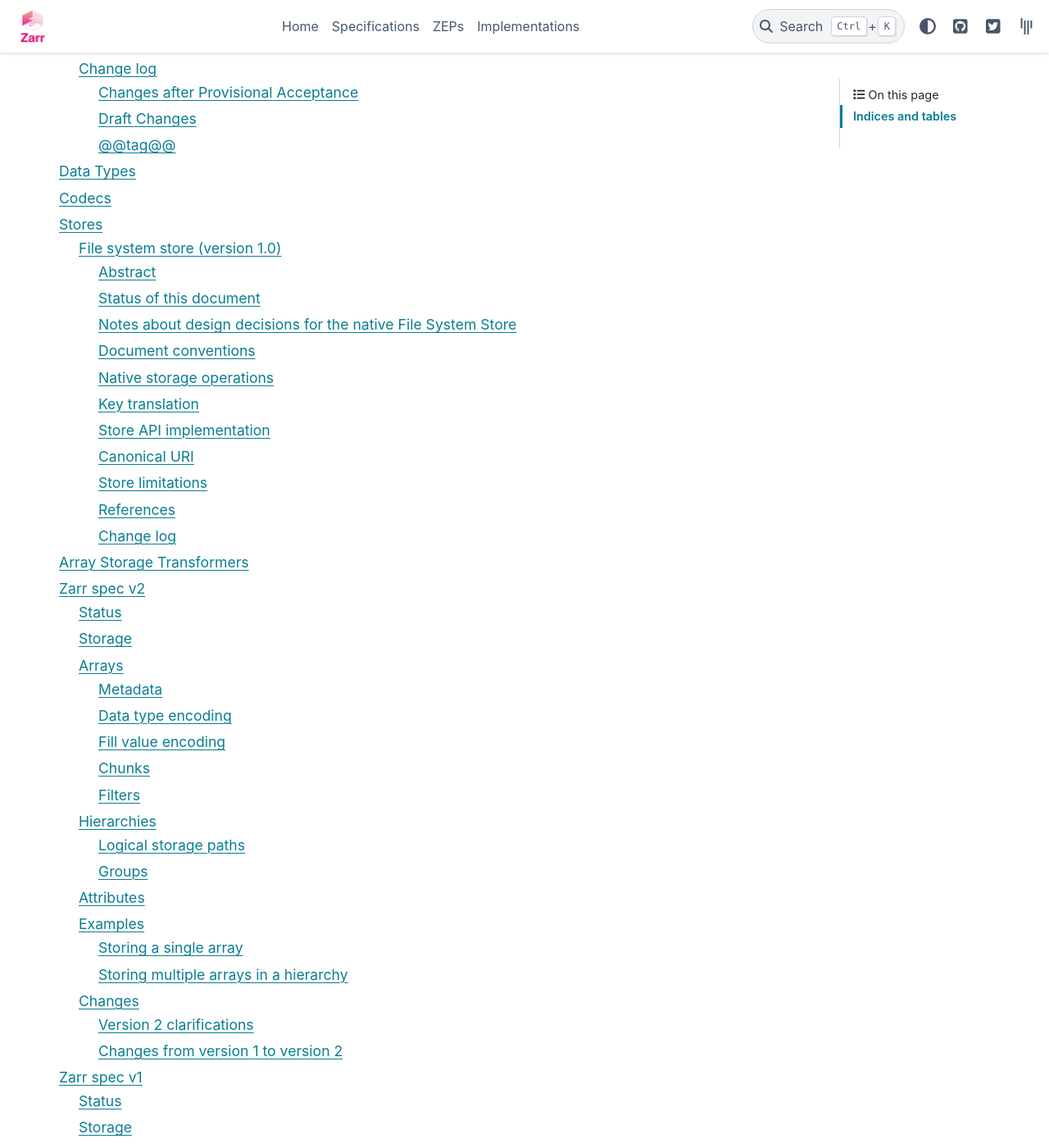
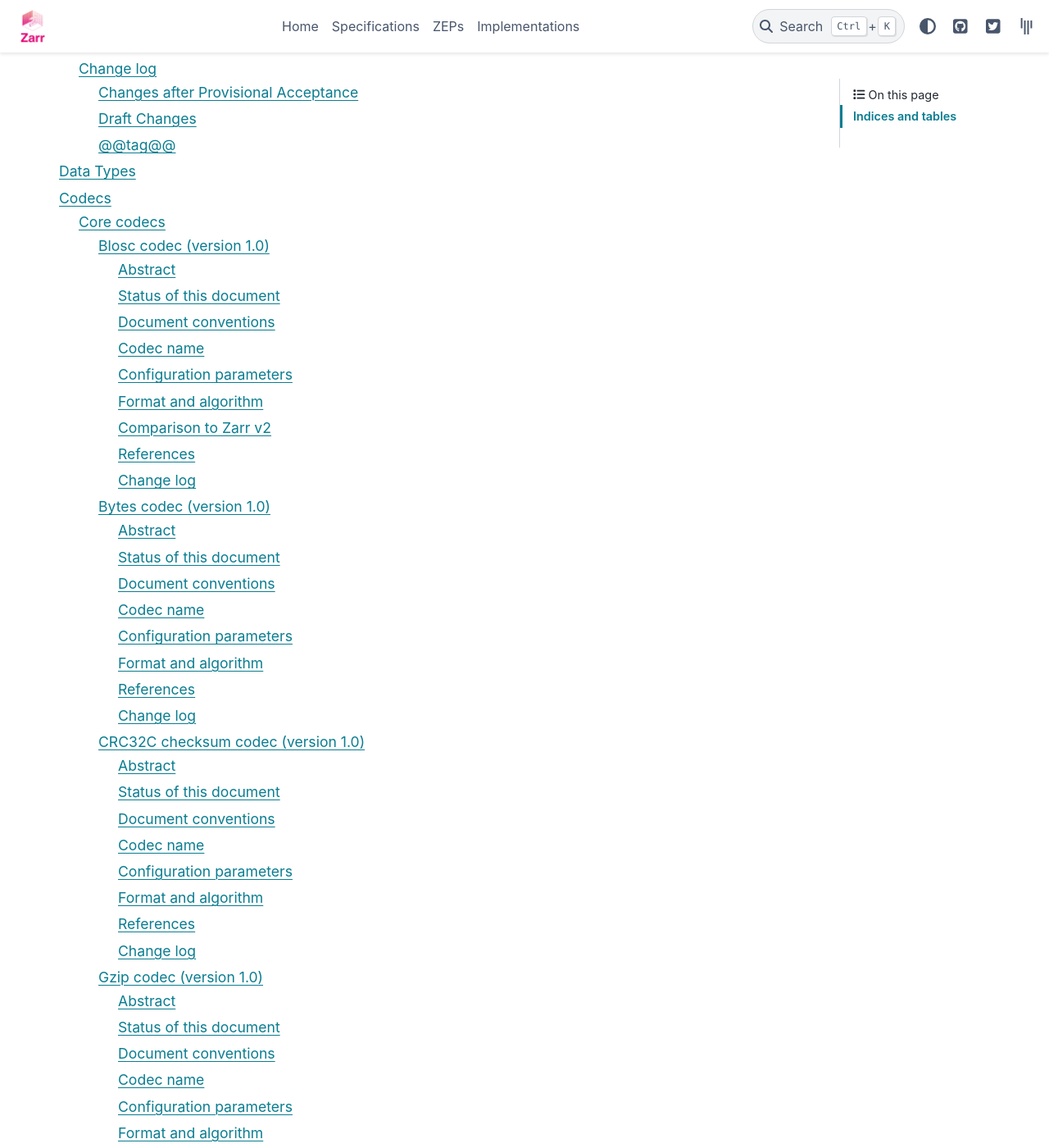
Before and after one commit to zarr-developers/zarr-specs, a Sphinx documentation site: the page built from docs/index.rst, in a window 1280 px wide and 1400 px high, scrolled down 1849 px. Shown: the whole window at 82% size. Built offline with Sphinx 7.4.7 and the PyData theme 0.15.4, drawn with Linux system fonts in a browser that asks for light colours; a script that is not in the unit is left out; some of the changed text lies outside the part shown.

Commit message:
fix anchors and update codecs page

```diff
--- a/docs/v3/codecs.rst
+++ b/docs/v3/codecs.rst
@@ -1,17 +1,20 @@
 ======
 Codecs
 ======
+
+Core codecs
+-----------
 
 The following documents specify the codecs that Zarr version 3 implementations MUST support. This collection of
 codecs is chosen to form a shared basis for interoperability between Zarr implementations in different languages,
 and to ensure that different Zarr implementations consistently implement key Zarr features.
 
-Read more about codecs in the :ref:`_zarr-core-specification-v3.0#codecs<codecs>` section of the Zarr version 3 specification.
+Read more about core codecs in the :ref:`core codecs <core-codecs>` section of the Zarr version 3 specification.
 
 .. toctree::
    :glob:
    :maxdepth: 1
    :titlesonly:
-   :caption: Contents:
+   :caption: Core codecs:
 
-   codecs/*/*
+   codecs/core/*/*
--- a/docs/v3/core/v3.0.rst
+++ b/docs/v3/core/v3.0.rst
@@ -1210,8 +1210,12 @@ the following procedure:
 
 4. The chunk array ``A`` is equal to ``EC[0]``.
 
+.. _codec-specification:
+
 Specifying codecs
 -----------------
+
+.. _core-codecs:
 
 Core codecs
 -----------
```
